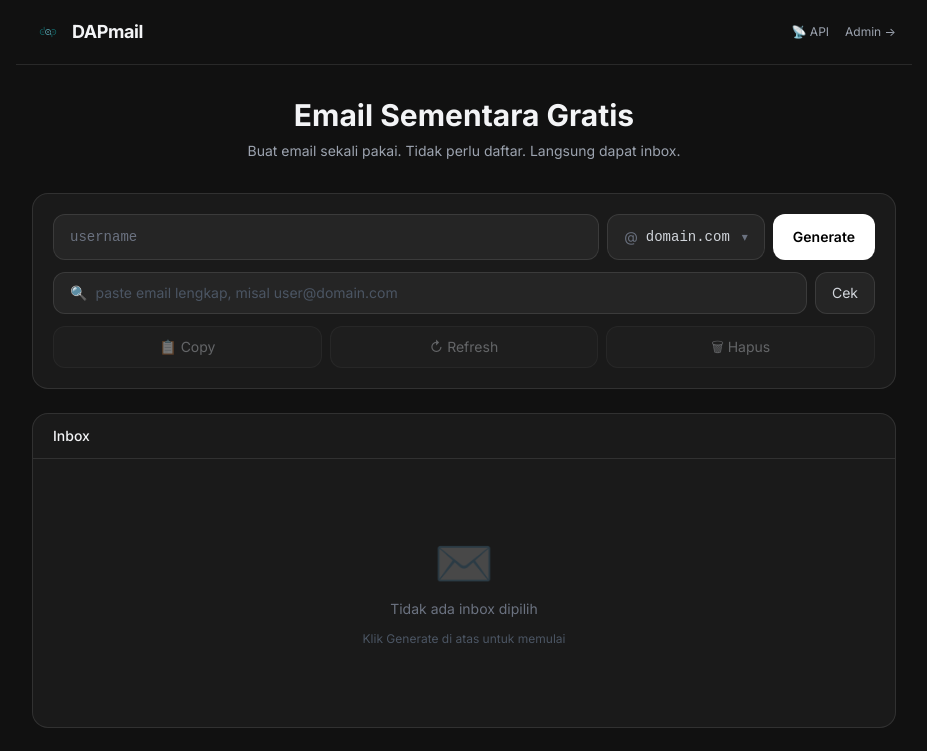
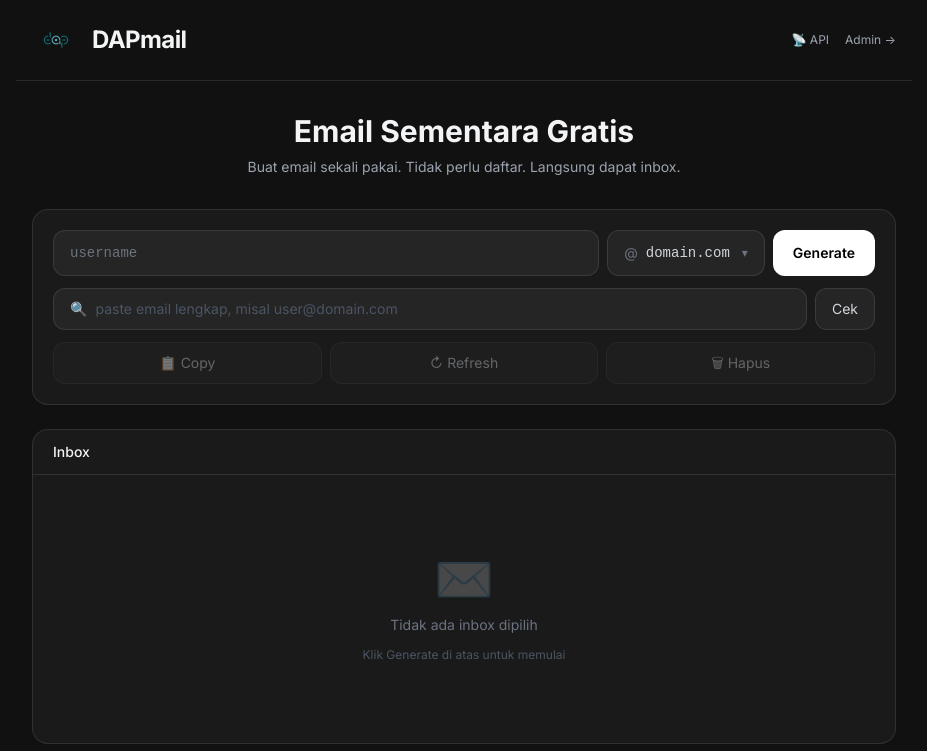
Before and after one commit to divaap69-bot/tempmail, a Next.js app: page / in a window 1280 px wide. Shown: the top 751 px of the page, without its empty margins (176-1103 px from the left). Built offline with nearby package versions, Linux system fonts and the light colour scheme.

Commit message:
style: bigger logo and brand name

```diff
--- a/components/TempMailClient.tsx
+++ b/components/TempMailClient.tsx
@@ -158,10 +158,10 @@ export function TempMailClient({ domains, initialEmail }: TempMailClientProps) {
     <div className="min-h-screen bg-[#111111] text-gray-100 flex flex-col">
       {/* Header */}
       <header className="border-b border-white/10 px-4 py-4 flex items-center justify-between max-w-4xl mx-auto w-full">
-        <div className="flex items-center gap-2">
+        <div className="flex items-center gap-3">
           {/* eslint-disable-next-line @next/next/no-img-element */}
-          <img src="/logo.png" alt="DAPmail logo" className="h-8 w-auto" />
-          <span className="font-bold text-lg tracking-tight">DAPmail</span>
+          <img src="/logo.png" alt="DAPmail logo" className="h-12 w-auto" />
+          <span className="font-bold text-2xl tracking-tight">DAPmail</span>
         </div>
         <div className="flex items-center gap-4">
           <a href="/api-docs" className="text-xs text-gray-400 hover:text-white transition-colors">📡 API</a>
```
